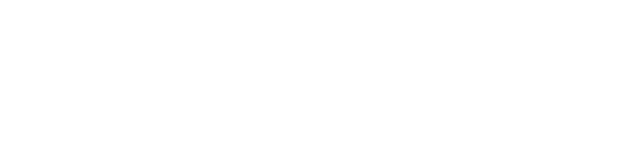
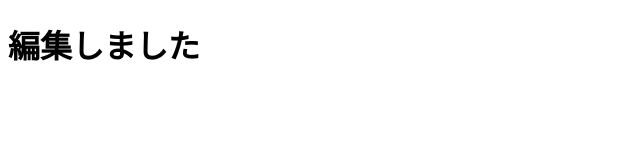
Before and after one commit to sayuri-n/Githubflow, a plain HTML site: page index.html in a window 1280 px wide. Shown: the whole page, without its empty margins (0-640 px from the left). Drawn offline with Linux system fonts and the light colour scheme.

Commit message:
write down

```diff
--- a/index.html
+++ b/index.html
@@ -6,6 +6,6 @@
     <title>Document</title>
 </head>
 <body>
-
+    <h1>編集しました</h1>
 </body>
 </html>
```
